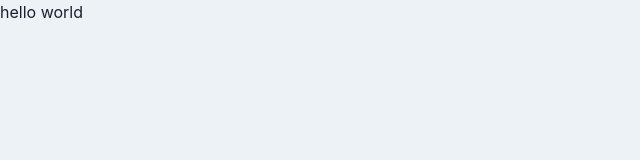
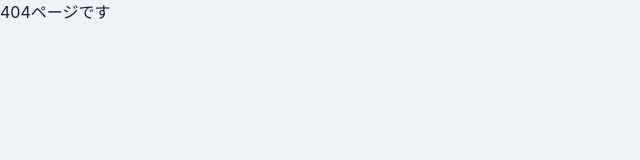
Before and after one commit to tadume/radiation_link, a React (Create React App) app in the folder radiation_client/: page / in a window 1280 px wide. Shown: the top 160 px of the page, without its empty margins (0-640 px from the left). Built offline with nearby package versions, Linux system fonts and the light colour scheme.

Commit message:
記事関連画面のルーティングを作成

```diff
--- a/radiation_client/package.json
+++ b/radiation_client/package.json
@@ -26,7 +26,11 @@
     "extends": [
       "react-app",
       "react-app/jest"
-    ]
+    ],
+    "rules": {
+      "react-hooks/exhaustive-deps": "off"
+    }
+
   },
   "browserslist": {
     "production": [
--- a/radiation_client/src/App.tsx
+++ b/radiation_client/src/App.tsx
@@ -1,13 +1,16 @@
-import React from 'react';
-import logo from './logo.svg';
 import './App.css';
 import { ChakraProvider } from '@chakra-ui/react';
-import thema from './thema/thema';
+import thema from './theme/theme';
+import { BrowserRouter } from 'react-router-dom';
+
+import { Router } from './router/Router';
 
 function App() {
   return (
     <ChakraProvider theme={thema}>
-      <div>hello world</div>
+      <BrowserRouter>
+        <Router />
+      </BrowserRouter>
     </ChakraProvider>
   );
 }
--- /dev/null
+++ b/radiation_client/src/components/pages/ArticleDetailScreen.tsx
@@ -0,0 +1,7 @@
+import { FC, memo } from 'react';
+
+type Props = {};
+
+export const ArticleDetailScreen: FC<Props> = memo((props) => {
+  return <h1>記事詳細画面</h1>;
+});
--- /dev/null
+++ b/radiation_client/src/components/pages/ArticleEditScreen.tsx
@@ -0,0 +1,7 @@
+import { FC, memo } from 'react';
+
+type Props = {};
+
+export const ArticleEditScreen: FC<Props> = memo((props) => {
+  return <h1>記事編集画面</h1>;
+});
--- /dev/null
+++ b/radiation_client/src/components/pages/ArticlePreviewScreen.tsx
@@ -0,0 +1,7 @@
+import { FC, memo } from 'react';
+
+type Props = {};
+
+export const ArticlePreviewScreen: FC<Props> = memo((props) => {
+  return <h1>記事一覧画面</h1>;
+});
--- /dev/null
+++ b/radiation_client/src/components/pages/Page404.tsx
@@ -0,0 +1,5 @@
+import { FC, memo } from 'react';
+
+export const Page404: FC = memo(() => {
+  return <h1>404ページです</h1>;
+});
--- /dev/null
+++ b/radiation_client/src/router/ArticleRoutes.tsx
@@ -0,0 +1,25 @@
+import { ReactNode } from 'react';
+
+import { ArticlePreviewScreen } from '../components/pages/ArticlePreviewScreen';
+import { ArticleDetailScreen } from '../components/pages/ArticleDetailScreen';
+import { ArticleEditScreen } from '../components/pages/ArticleEditScreen';
+import { Page404 } from '../components/pages/Page404';
+
+export const ArticleRoutes: Array<{ path: string; children: ReactNode }> = [
+  {
+    path: '',
+    children: <ArticlePreviewScreen />,
+  },
+  {
+    path: ':id',
+    children: <ArticleDetailScreen />,
+  },
+  {
+    path: 'edit',
+    children: <ArticleEditScreen />,
+  },
+  {
+    path: '*',
+    children: <Page404 />,
+  },
+];
--- /dev/null
+++ b/radiation_client/src/router/Router.tsx
@@ -0,0 +1,18 @@
+import { memo } from 'react';
+import { Route, Routes } from 'react-router-dom';
+
+import { ArticleRoutes } from './ArticleRoutes';
+import { Page404 } from '../components/pages/Page404';
+
+export const Router = memo(() => {
+  return (
+    <Routes>
+      {ArticleRoutes.map((url) => (
+        <Route path="/articles">
+          <Route path={url.path} element={url.children} />
+        </Route>
+      ))}
+      <Route path="*" element={<Page404 />} />
+    </Routes>
+  );
+});
--- a/radiation_client/src/thema/thema.ts
+++ b/radiation_client/src/theme/theme.ts
@@ -1,6 +1,6 @@
 import { extendTheme } from "@chakra-ui/react";
 
-const thema = extendTheme({
+const theme = extendTheme({
   styles: {
     global: {
       body: {
@@ -11,4 +11,4 @@ const thema = extendTheme({
   },
 });
 
-export default thema;
+export default theme;
```
